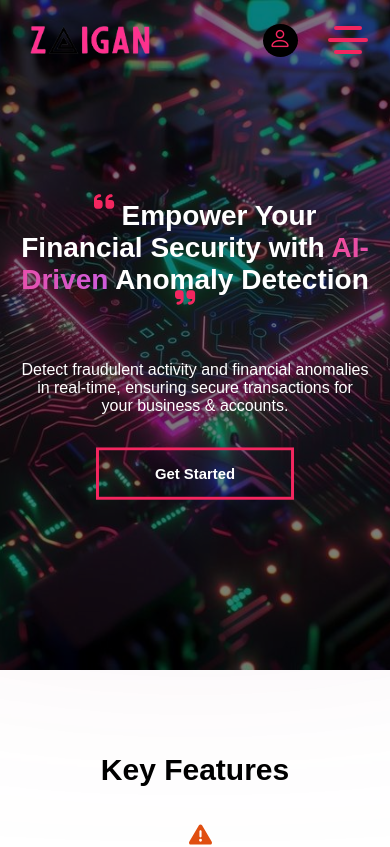
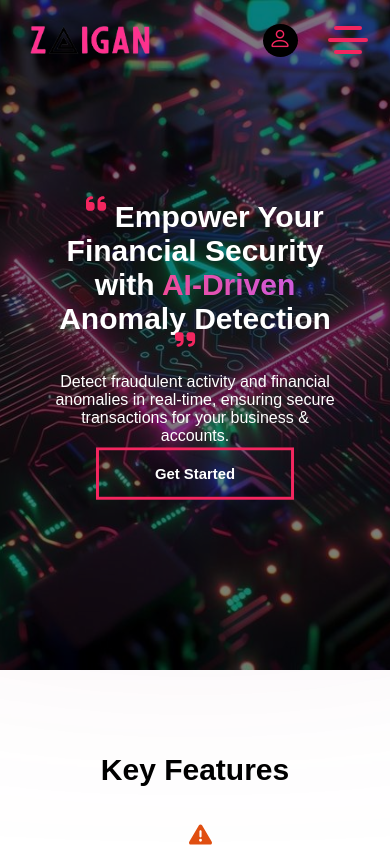
Before and after one commit to OghenefegaOmajene/Finomaly, an Angular app: page /whyUs in a window 390 px wide. Shown: the top 847 px of the page. Built offline with nearby package versions, Linux system fonts and the light colour scheme; a web font is replaced by a local one.

Commit message:
Quote fixes pt2

```diff
--- a/src/app/home/home.component.css
+++ b/src/app/home/home.component.css
@@ -427,7 +427,7 @@ fa-icon{
         -webkit-background-clip: text;
     }
     #heroTxt{
-        /* border: 1px solid black; */
+        /* border: 1px solid white; */
         width: 50%;
         height: 300px;
         text-align: center;
@@ -481,13 +481,11 @@ fa-icon{
 
 @media screen and (max-width: 598px) {
     #heroTxt{
-        width: 70%;
+        width: 400px;
         /* border: 1px solid white; */
     }
-    /* .steps{
-        background-color: #ff4378;
-    } */
 }
+
 
 @media screen and (max-width: 523px) {
     .keyFeaturesBody{
@@ -536,21 +534,19 @@ fa-icon{
         /* border: 1px solid black; */
     }
 }
-@media screen and (max-width: 432px) {
+
+@media screen and (max-width: 426px) {
     #heroTxt{
-        width: 90%;
+        width: 300px;
     }
 }
+
 @media screen and (max-width: 410px) {
     .howItWorks{
         height: 1500px;
     }
 }
-@media screen and (max-width: 400px) {
-    #heroTxt h1{
-        font-size: 28px;
-    }
-}
+
 @media screen and (max-width: 394px) {
     /* .howItWorks{
         height: 1500px;
```
